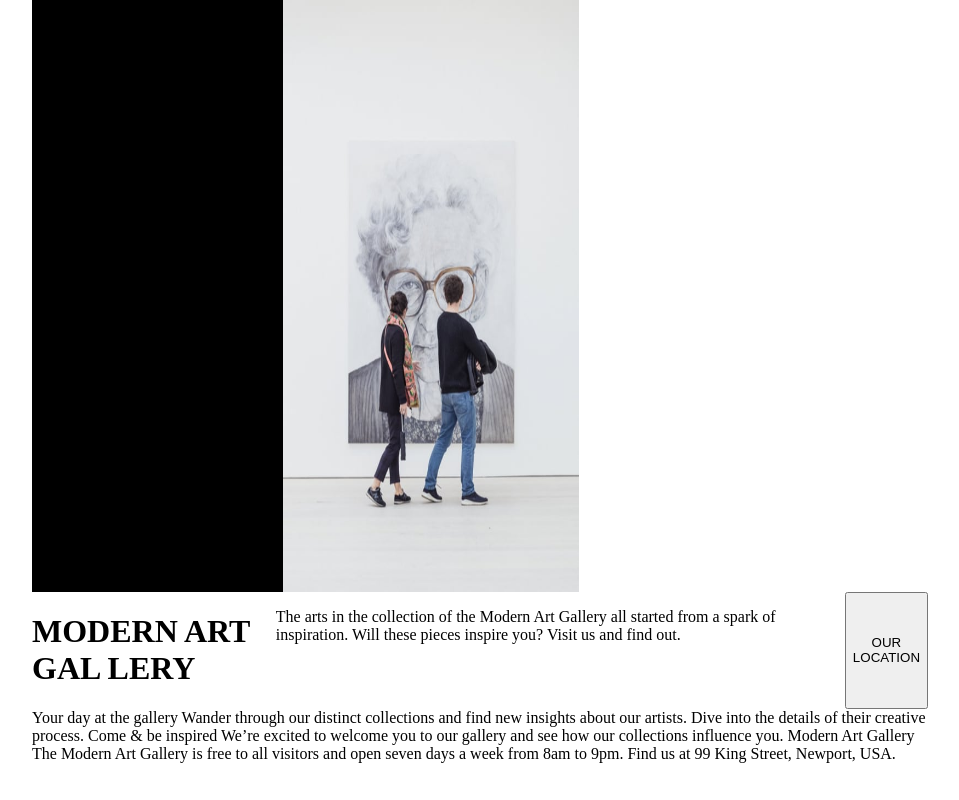
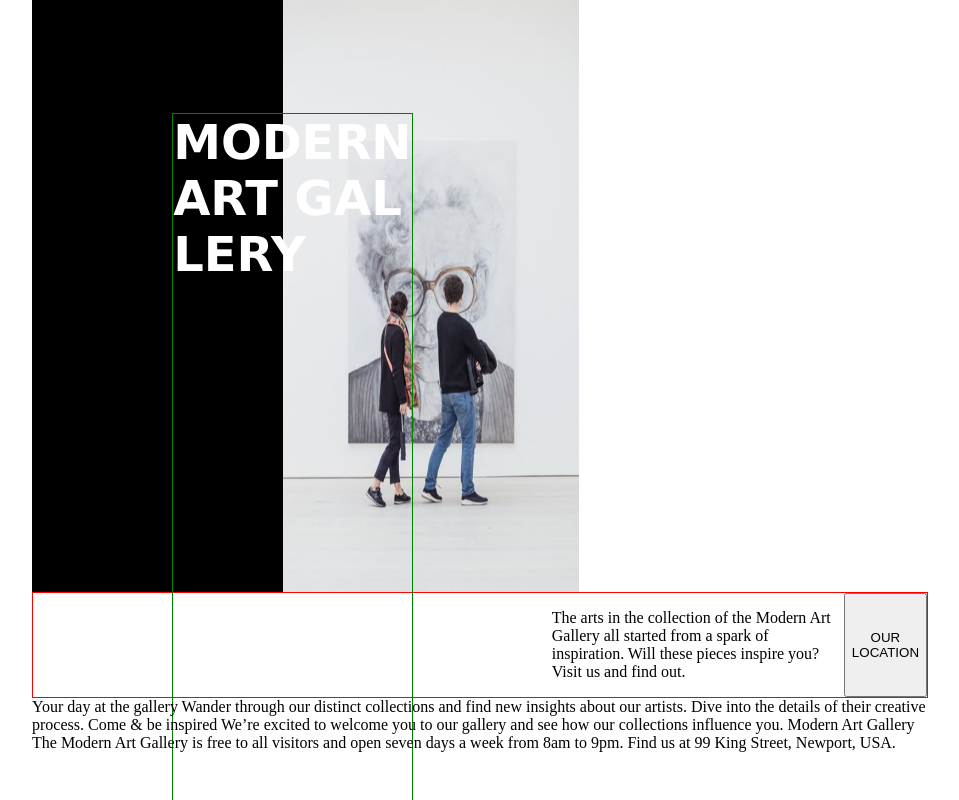
Before and after one commit to SvetlinGG/front-end-mentor, a plain HTML site: page art-gallery-website/art-gallery-website/starter-code/index.html in a window 1280 px wide. Shown: the top 800 px of the page, without its empty margins (160-1119 px from the left). Drawn offline with Linux system fonts and the light colour scheme.

Commit message:
header composition

```diff
--- a/art-gallery-website/art-gallery-website/starter-code/index.html
+++ b/art-gallery-website/art-gallery-website/starter-code/index.html
@@ -16,7 +16,7 @@
       <img class="hero" src="/art-gallery-website/art-gallery-website/starter-code/assets/desktop/image-hero.jpg" alt="hero">
     </div>
     <div class="text-items">
-      <h1 class="gallery">MODERN ART GAL <span>LERY</span></h1>
+      <h1 class="gallery">MODERN<br> ART GAL <span>LERY</span></h1>
       <p class="arts">The arts in the collection of the Modern Art Gallery all started
         from a spark of inspiration. Will these pieces inspire you? Visit
         us and find out.</p>
--- a/art-gallery-website/art-gallery-website/starter-code/style.css
+++ b/art-gallery-website/art-gallery-website/starter-code/style.css
@@ -20,4 +20,15 @@ body {
 }
 .text-items {
     display: flex;
+    border: 1px solid red;
 }
+.gallery {
+    font-family: Verdana, Geneva, Tahoma;
+    font-size: 3em;
+    border:1px solid green;
+    width: 8em;
+}
+h1 {
+    margin:-10em 2.9em;
+    color: white;
+}
```
